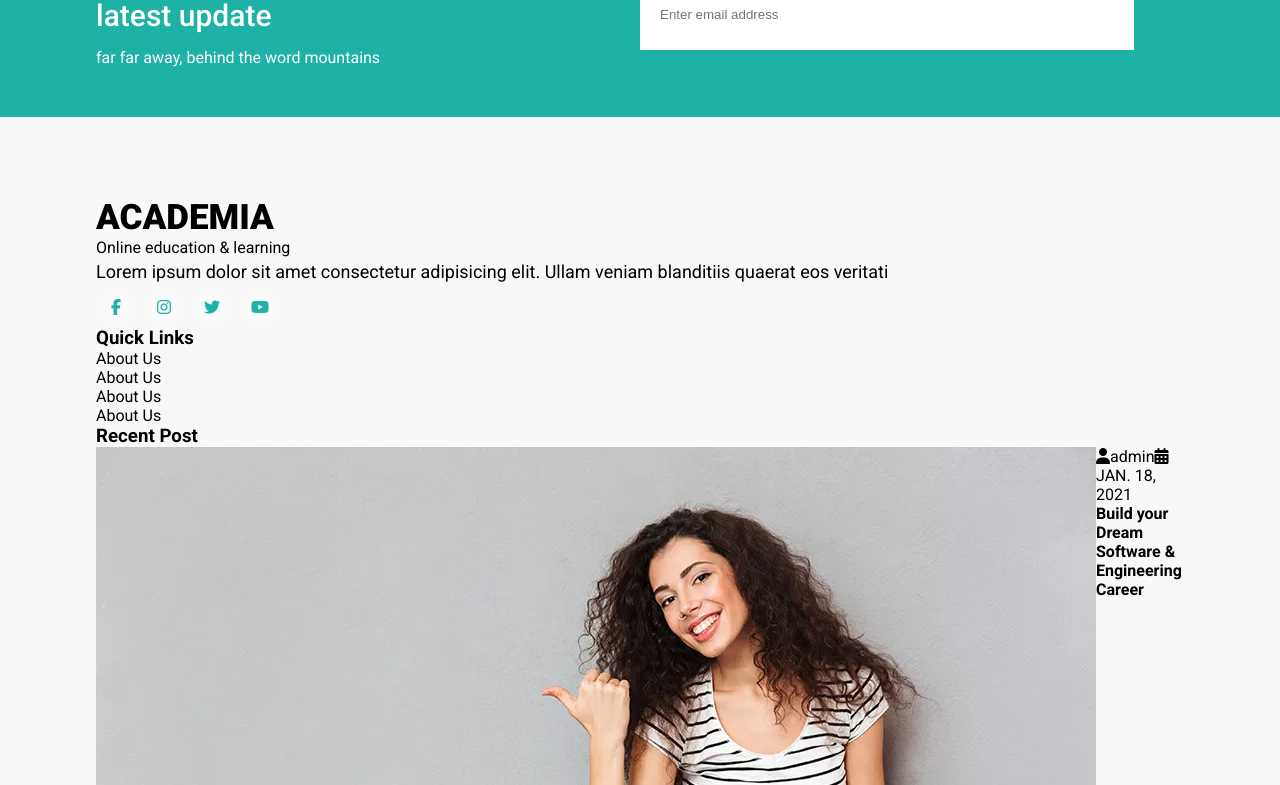
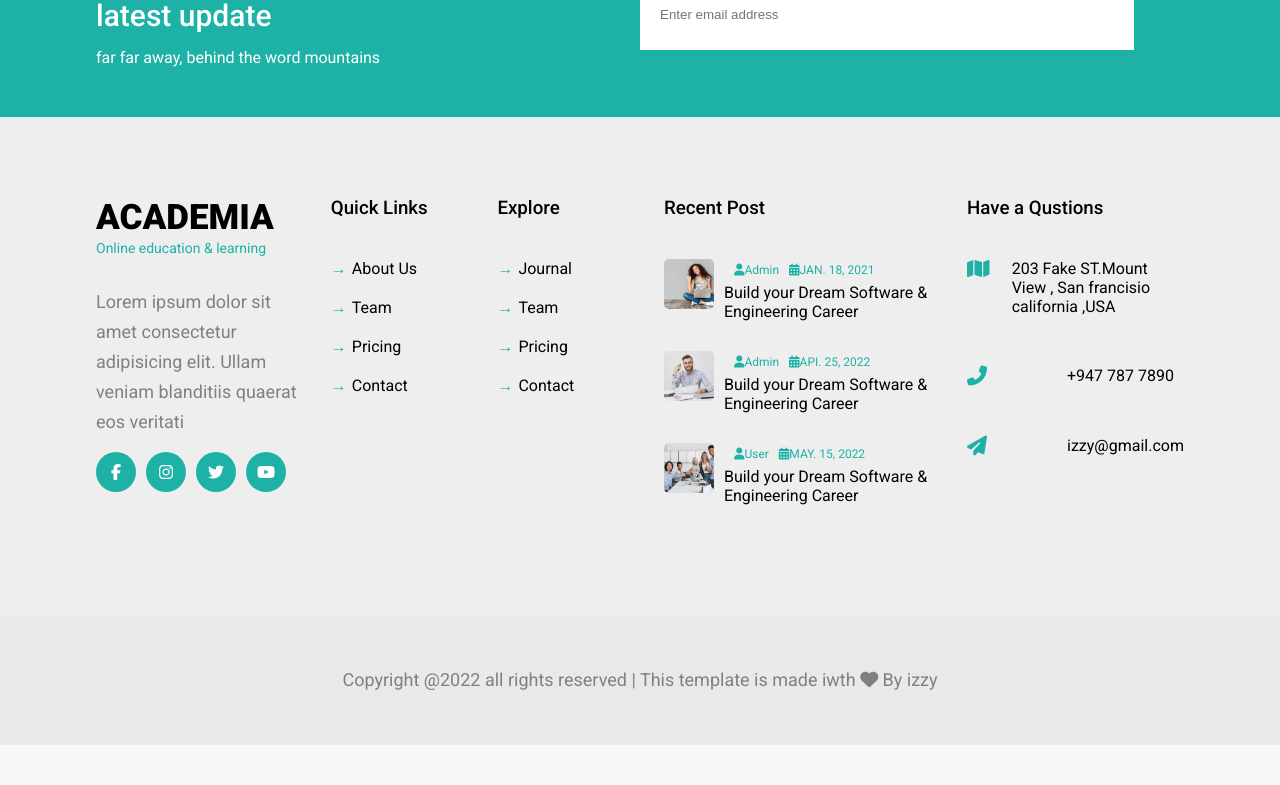
Before and after one commit to Chandimaisuru/Educational_websit-React-Js, a React (Create React App) app: page /team in a window 1280 px wide. Shown: the part 2295-3080 px from the top of the page. After the commit the page ends 3040 px from the top, so only its background shows below. Built offline with nearby package versions, Linux system fonts and the light colour scheme.

Commit message:
footer updated

```diff
--- a/src/components/common/footer/Footer.jsx
+++ b/src/components/common/footer/Footer.jsx
@@ -34,14 +34,23 @@ function Footer() {
                 <h3>Quick Links</h3>
                 <ul>
                     <li>About Us</li>
-                    <li>About Us</li>
-                    <li>About Us</li>
-                    <li>About Us</li>
+                    <li>Team</li>
+                    <li>Pricing</li>
+                    <li>Contact</li>
+                </ul>
+            </div>
+            <div className="box link">
+                <h3>Explore</h3>
+                <ul>
+                    <li>Journal</li>
+                    <li>Team</li>
+                    <li>Pricing</li>
+                    <li>Contact</li>
                 </ul>
             </div>
             <div className="bxo">
                 <h3>Recent Post</h3>
-                {blog.map((val) =>{
+                {blog.slice(0,3).map((val) =>{
                     return(
                     <div className="items flexSB">
                         <div className="img">
@@ -66,18 +75,21 @@ function Footer() {
                 <ul>
                     <li>
                         <i className='fa fa-map'>
-                            203 Fake ST.Mount View , San francisio california ,USA
+
                         </i>
+                        203 Fake ST.Mount View , San francisio california ,USA
                     </li>
                     <li>
                         <i className='fa fa-phone-alt'>
-                           +947 787 7890
+
                         </i>
+                        +947 787 7890
                     </li>
                     <li>
                         <i className='fa fa-paper-plane'>
-                           izzy@gmail.com
+
                         </i>
+                        izzy@gmail.com
                     </li>
                 </ul>
             </div>
--- a/src/components/common/footer/footer.css
+++ b/src/components/common/footer/footer.css
@@ -39,3 +39,90 @@
     color: #1eb2a6;
     background-color: #fff;
 }
+
+footer{
+    background-color: #eeeeee;
+}
+
+footer .container {
+    display: grid;
+    grid-template-columns: 3fr 2fr 2fr 4fr 3fr;
+    grid-gap: 30px;
+}
+
+footer .logo span{
+    color: #1eb2a6;
+    font-size: 14px;
+}
+
+footer .logo p{
+    color: gray;
+    margin: 30px 0 15px 0;
+}
+
+footer .logo .icon {
+    background-color: #1eb2a6;
+    color: white;
+    margin-right: 10px;
+}
+
+footer h3{
+    margin-bottom: 40px;
+    font-weight: 500;
+}
+
+footer ul li {
+    margin-bottom: 20px;
+}
+
+footer .link li::before {
+    content: "→";
+    color: #1eb2a6;
+    margin-right: 5px;
+}
+
+footer .items{
+    margin-bottom: 30px;
+}
+
+footer .items img {
+    width: 50px;
+    height: 50px;
+    border-radius: 5px;
+    margin-right: 10px;
+    object-fit: cover;
+}
+
+footer .items span,
+footer .items i{
+    font-size: 12px;
+    color: #1eb2a6;
+    margin-left: 5px;
+    text-transform: capitalize;
+}
+
+footer h4 {
+    font-weight: 400;
+    margin-top: 5px;
+
+}
+
+footer .last ul li{
+    display: flex;
+    margin-bottom: 50px;
+
+}
+
+footer .last i {
+    width: 100px;
+    font-size: 20px;
+    color: #1eb2a6;
+
+}
+
+.legal{
+    text-align: center;
+    padding: 50px;
+    color: grey;
+    background-color: #e9e9e9;
+}
--- a/src/components/home/hero/hero.css
+++ b/src/components/home/hero/hero.css
@@ -21,7 +21,7 @@
     margin: 30px 10px 0 0;
     border-radius: 6px;
     cursor: pointer;
-    box-shadow: 0 24px 36px -11px rgba(0 0 0 /9);
+    box-shadow: 0 14px 16px -11px rgba(0 0 0 /0.6);
   }
 
 .row button i{
--- a/src/components/pricing/price.css
+++ b/src/components/pricing/price.css
@@ -2,6 +2,9 @@
 .price .items{
     padding: 40px;
     text-align: center;
+}
+.price{
+    margin-left: 85px;
 }
 
 .price h1{
@@ -24,6 +27,7 @@
     max-width: 70%;
     border-radius: 5px;
 }
+.p
 
 .faq .box{
     background-color: #fff;
```
Also changed, not shown: src/components/blog/blogx.jsx (deleted).
